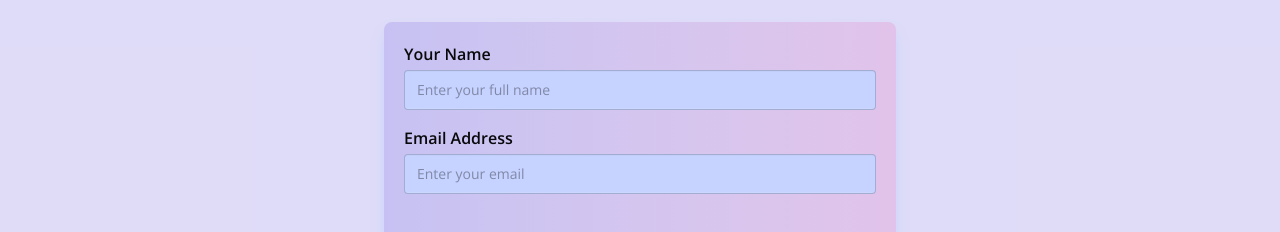
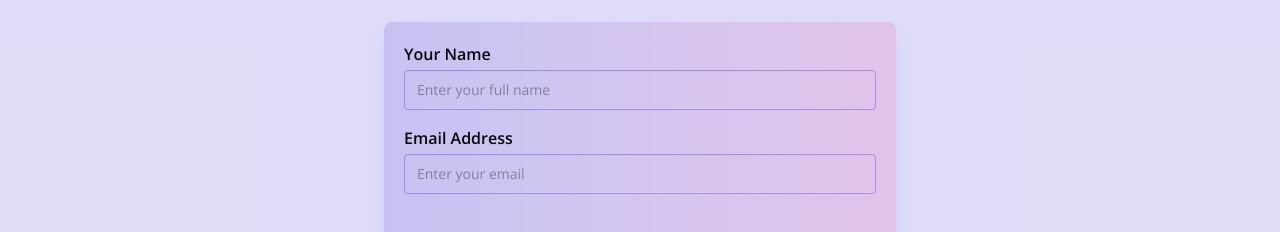
Before and after one commit to programmerrakibul/kid-venture, a React (Vite) app: page /toy-details/1 in a window 1280 px wide. Shown: the part 716-948 px from the top of the page. Built offline with nearby package versions, Linux system fonts and the light colour scheme; no server answers; sample sign-in values are in the browser's storage.

Commit message:
Input component added in toy details page

```diff
--- a/src/pages/ToyDetails/ToyDetails.jsx
+++ b/src/pages/ToyDetails/ToyDetails.jsx
@@ -8,6 +8,7 @@ import useToysData from "../../hooks/useToysData";
 import PopularBadge from "../../components/PopularBadge/PopularBadge";
 import MyButton from "../../components/MyButton/MyButton";
 import Label from "../../components/Label/Label";
+import Input from "../../components/Input/Input";
 
 const ToyDetails = () => {
   const [loading, setLoading] = useState(false);
@@ -142,26 +143,12 @@ const ToyDetails = () => {
           >
             <div className="space-y-1">
               <Label htmlFor="name">Your Name</Label>
-              <input
-                type="text"
-                id="name"
-                name="name"
-                placeholder="Enter your full name"
-                className="input bg-indigo-200 outline-indigo-400"
-                required
-              />
+              <Input type="text" name="name" holder="Enter your full name" />
             </div>
 
             <div className="space-y-1">
               <Label htmlFor="email">Email Address</Label>
-              <input
-                type="email"
-                id="email"
-                name="email"
-                placeholder="Enter your email"
-                className="input bg-indigo-200 outline-indigo-400"
-                required
-              />
+              <Input type="email" name="email" holder="Enter your email" />
             </div>
 
             <MyButton disable={loading} className="btn-block mt-6">
```
